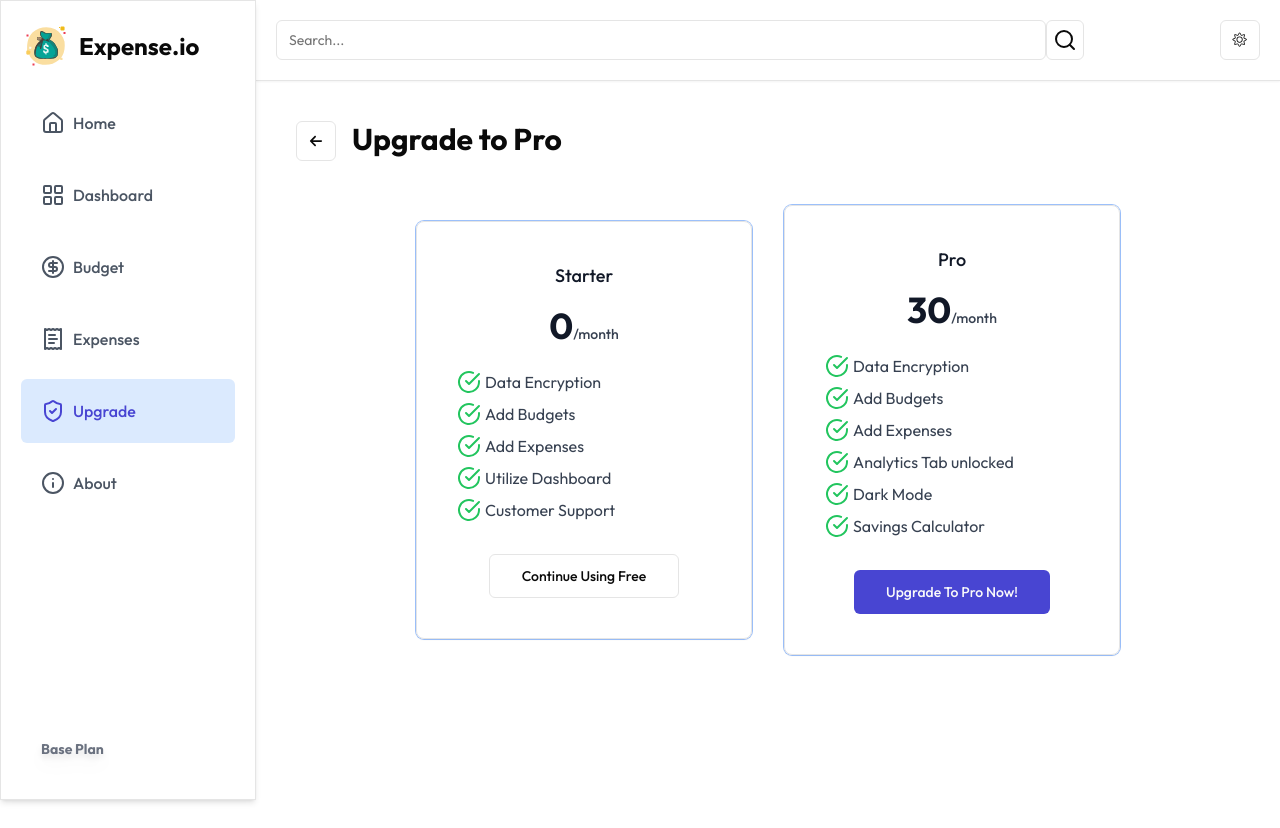
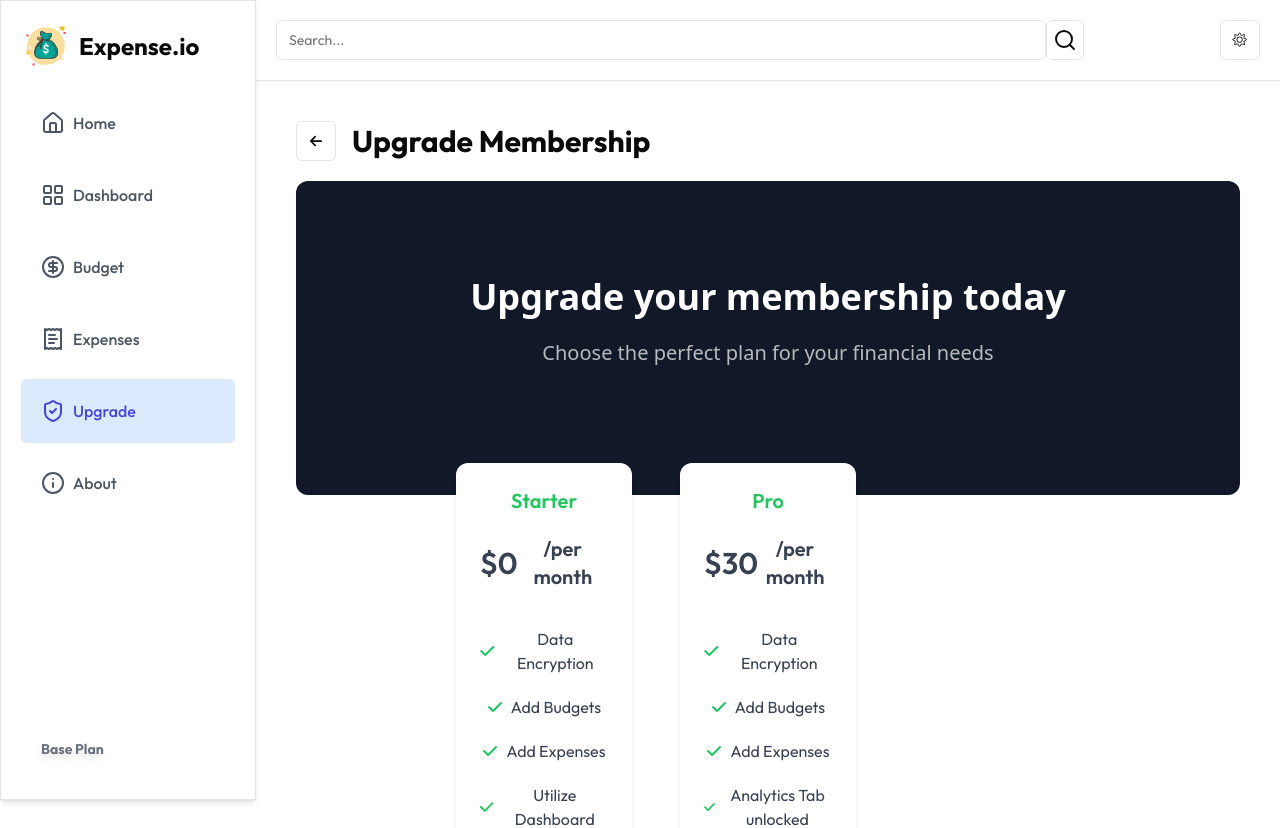
Before and after one commit to ShahbaazX786/Xpense.io, a Next.js app: page /dashboard/upgrade in a window 1280 px wide. Shown: the top 828 px of the page. Before the commit the page ends 800 px from the top, so only its background shows below. Built offline with nearby package versions, Linux system fonts and the light colour scheme; no server answers.

Commit message:
Updated Upgrade Page

```diff
--- a/app/dashboard/(routes)/upgrade/page.tsx
+++ b/app/dashboard/(routes)/upgrade/page.tsx
@@ -1,47 +1,49 @@
-import React from 'react'
+import { Button } from '@/components/ui/button';
+import { MembershipDetails } from '@/lib/constants';
+import Link from 'next/link';
+import { FaCheck } from "react-icons/fa6";
 import PreviousButton from '../../_components/PreviousButton';
-import { CheckCircle } from 'lucide-react';
-import { Button } from '@/components/ui/button';
-import Link from 'next/link';
-import { MembershipDetails } from '@/lib/constants';
 
 const Upgrade = () => {
 
     return (
-        <div className='p-10'>
+        <section className="p-10">
+            <div className='flex justify-start items-center mb-5'>
                 <PreviousButton />
-            <h2 className='font-bold text-3xl'>Upgrade to Pro</h2>
-            <div className="mx-auto max-w-3xl px-4 py-8 sm:px-6 sm:py-12 lg:px-8">
-                <div className="grid grid-cols-1 gap-4 sm:grid-cols-2 sm:items-center md:gap-8">
+                <h2 className='font-bold text-3xl'>Upgrade Membership</h2>
+            </div>
+            <div className="relative bg-clip-border text-gray-700 flex h-full min-h-[314px] w-full flex-col items-center justify-center rounded-xl bg-gray-900 px-8">
+                <div className="container mx-auto text-center">
+                    <h2 className="block antialiased tracking-normal font-sans text-4xl font-semibold leading-[1.3] text-white mb-4">Upgrade your membership today</h2>
+                    <p className="block antialiased font-sans text-xl font-normal leading-relaxed text-white mb-8 opacity-70">Choose the perfect plan for your financial needs</p>
+                </div>
+            </div>
+            <div className="px-8 pt-8 pb-16 -mt-16 lg:px-30 xl:px-40">
+                <div className="grid gap-12 md:grid-cols-2 lg:grid-cols-3">
                     {MembershipDetails.map((plan, index) => (
-                        <div key={index} className='text-center border ring-1 shadow-sm rounded-lg p-10 hover:scale-105 hover:ring-2 hover:bg-zinc-50 transition-all ease-linear'>
-                            <h2 className="text-lg font-medium text-gray-900">
-                                {plan.type}
-                                <span className="sr-only">Plan</span>
-                            </h2>
-                            <p className="mt-2 sm:mt-4">
-                                <strong className="text-3xl font-bold text-gray-900 sm:text-4xl">{plan.price}</strong>
-                                <span className="text-sm font-medium text-gray-700">/month</span>
-                            </p>
-
-                            <ul className="mt-6 space-y-2">
+                        <div key={index} className="relative flex flex-col bg-clip-border rounded-xl bg-white text-gray-700 shadow-md lg:h-max z-10 hover:scale-105 hover:ring-2 hover:bg-zinc-50 transition-all ease-linear'">
+                            <div className="p-6 text-center">
+                                <h5 className="text-xl font-semibold text-green-500 text-center">{plan.type}</h5>
+                                <h3 className="font-semibold flex justify-center items-center mt-5 mb-2 text-3xl">${plan.price}<span className="text-xl font-semibold">/per month</span></h3>
+                                <ul className="flex flex-col items-center justify-start gap-3 pt-6 mt-2 mb-5">
                                     {plan.features.map((feature, index) => (
-                                    <li className="flex items-center gap-1" key={index}>
-                                        <CheckCircle className='text-green-500' />
-                                        <span className="text-gray-700">{feature}</span>
+                                        <li className="flex items-center gap-2 py-1 text-gray-700" key={index}>
+                                            <FaCheck className='text-green-500' />
+                                            <span className="text-base font-normal">{feature}</span>
                                         </li>
                                     ))}
                                 </ul>
-                            <Button variant={index === 0 ? 'outline' : 'default'} size={'lg'} className='mt-8'>
+                                <Button variant={index === 0 ? 'outline' : 'default'} size={'lg'} disabled={index === 0} className="font-bold text-center uppercase transition-all text-xs py-3 px-6 rounded-lg bg-gray-900 text-white shadow-md shadow-gray-900/10 hover:shadow-lg hover:shadow-gray-900/20 focus:opacity-[0.85] focus:shadow-none active:opacity-[0.85] active:shadow-none w-full flex items-center justify-center gap-4" type="button">
                                     <Link href={index === 0 ? '/dashboard' : '/dashboard/about'}>
-                                    {index === 0 ? 'Continue Using Free' : 'Upgrade To Pro Now!'}
+                                        {index === 0 ? 'Current Plan' : 'Upgrade Now!'}
                                     </Link>
                                 </Button>
+                            </div>
                         </div>
                     ))}
                 </div>
             </div>
-        </div>
+        </section>
     )
 }
 
```
Lines whose indentation alone changed are shown as unchanged.
